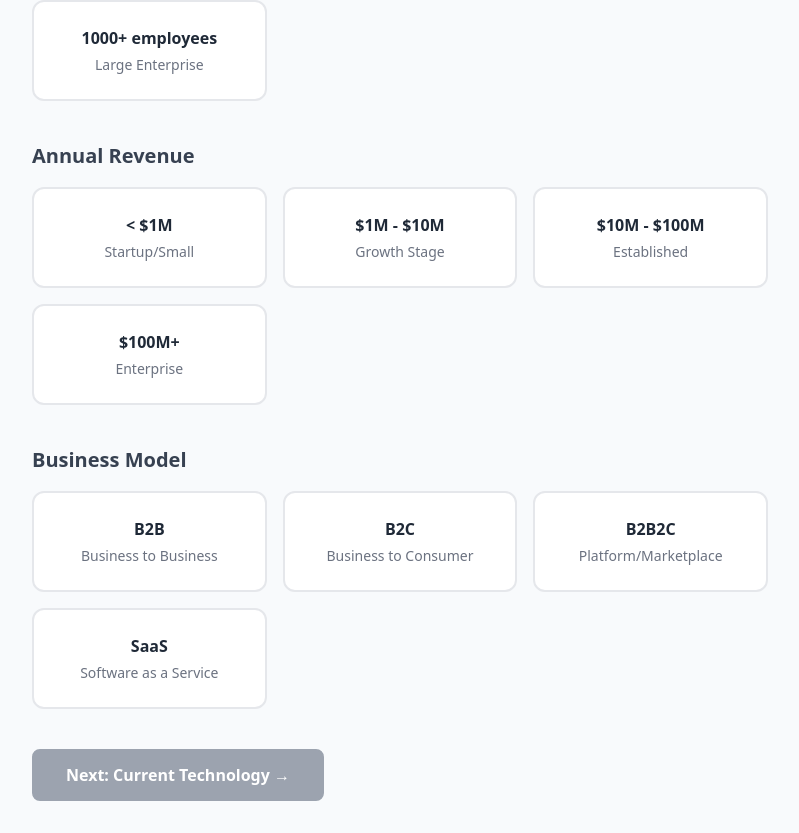
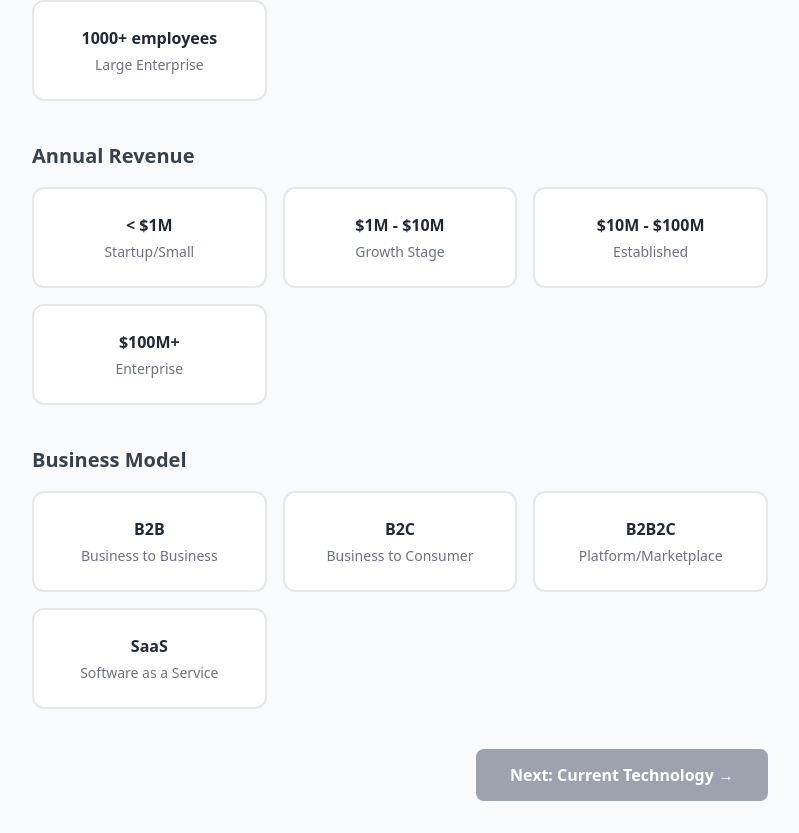
Before and after one commit to bieeeee/dt-assessment-tool, a SvelteKit app: page /assessment in a window 1280 px wide. Shown: the part 577-1410 px from the top of the page, without its empty margins (240-1039 px from the left). Built offline with nearby package versions, Linux system fonts and the light colour scheme.

Commit message:
style: update gui

```diff
--- a/src/lib/components/_ui/ProgressBar.svelte
+++ b/src/lib/components/_ui/ProgressBar.svelte
@@ -31,10 +31,4 @@
     background: linear-gradient(90deg, #3b82f6 0%, #1d4ed8 100%);
     transition: width 0.3s ease;
   }
-
-  .progress-text {
-    text-align: center;
-    color: #6b7280;
-    font-size: 0.875rem;
-  }
 </style>
--- a/src/lib/components/assessment/steps/CompanyProfileStep.svelte
+++ b/src/lib/components/assessment/steps/CompanyProfileStep.svelte
@@ -90,8 +90,14 @@
   </fieldset>
 
   <div class="form-navigation">
-    <button type="submit" class="btn-primary" disabled={!isThisStepValid}>
+    <button type="submit" class="btn-primary next" disabled={!isThisStepValid}>
       Next: Current Technology →
     </button>
   </div>
 </form>
+
+<style lang="postcss">
+  .next {
+    margin-left: auto;
+  }
+</style>
--- a/src/routes/assessment/+page.svelte
+++ b/src/routes/assessment/+page.svelte
@@ -24,11 +24,17 @@
   {/if}
 </main>
 
-<style>
+<style lang="postcss">
   .assessment-container {
     max-width: 800px;
     margin: 0 auto;
     padding: 2rem;
     min-height: 100vh;
   }
+
+  .assessment-container :global(.form-navigation) {
+    display: flex;
+    align-items: center;
+    justify-content: space-between;
+  }
 </style>
```
